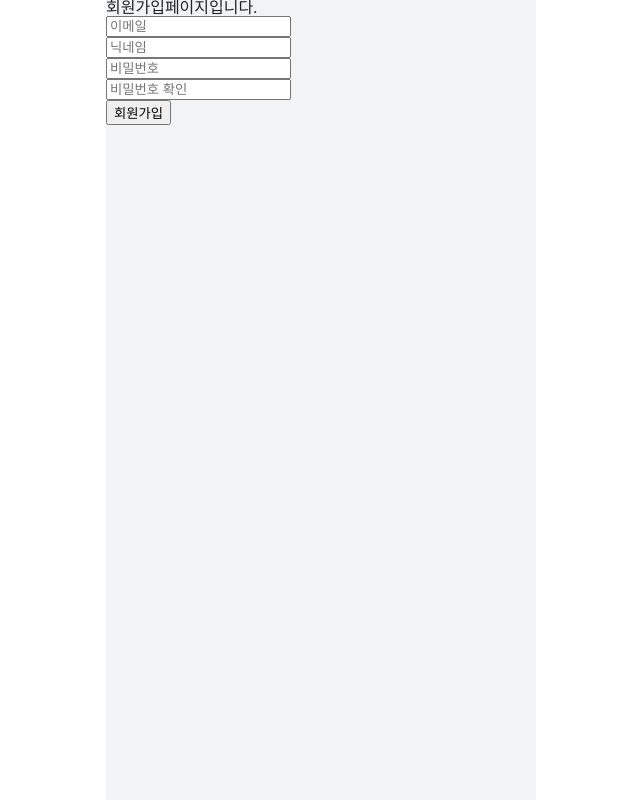
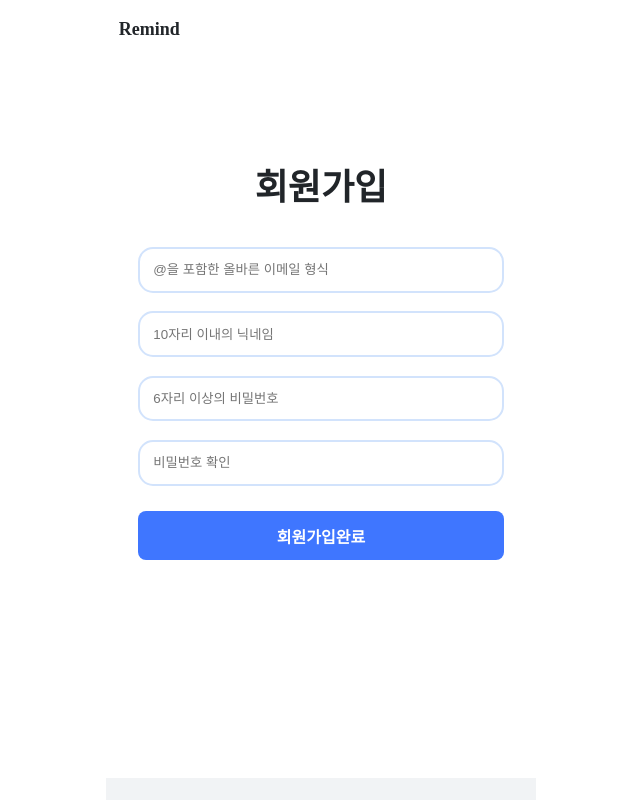
Before and after one commit to soohyun-dev/Remind, a React (Vite) app: page /SignUp in a window 1280 px wide. Shown: the whole page, without its empty margins (319-959 px from the left). Built offline with nearby package versions, Linux system fonts and the light colour scheme; a web font is replaced by a local one.

Commit message:
:sparkles: feat: 회원가입 페이지 스타일링

```diff
--- a/src/pages/SignUp/SignUp.styled.ts
+++ b/src/pages/SignUp/SignUp.styled.ts
@@ -1,3 +1,42 @@
 import styled from "styled-components";
 
-export const SignUpSection = styled.section``;
+export const SignUpSection = styled.section`
+  padding: 2em;
+  background: #fff;
+  padding-top: 10vh;
+  min-height: 90vh;
+  text-align: center;
+`;
+
+export const SignUpTitleBox = styled.div`
+  margin: 2em 0;
+`;
+
+export const SignUpTitleParagraph = styled.p`
+  font-size: 36px;
+  font-weight: 600;
+`;
+
+export const SignUpInput = styled.input`
+  margin: 0.7em 0;
+  padding: 1em;
+  width: 100%;
+  border: 2px solid #d2e3fc;
+  border-radius: 15px;
+`;
+
+export const SignUpButton = styled.button`
+  margin: 1em 0;
+  width: 100%;
+  font-size: 16px;
+  padding: 0.8em 0.6em;
+  background-color: #3f76ff;
+  color: #fff;
+  font-weight: 600;
+  border: none;
+  border-radius: 8px;
+  cursor: pointer;
+  &:hover {
+    opacity: 0.9;
+  }
+`;
--- a/src/pages/SignUp/SignUp.tsx
+++ b/src/pages/SignUp/SignUp.tsx
@@ -4,9 +4,16 @@ import { useNavigate } from "react-router-dom";
 import { useDispatch } from "react-redux";
 import { addDoc, collection, doc, updateDoc } from "firebase/firestore";
 import { firebaseAuth, fireStore } from "@/firebase";
-import { SignUpSection } from "./SignUp.styled";
+import {
+  SignUpButton,
+  SignUpInput,
+  SignUpSection,
+  SignUpTitleBox,
+  SignUpTitleParagraph,
+} from "./SignUp.styled";
 import { userSlice } from "@/feature/userSlice";
 import { Layout } from "@/styles/style";
+import Navbar from "@/components/Navbar";
 
 export default function SignUp() {
   const newUserInfo = collection(fireStore, "users");
@@ -102,34 +109,39 @@ export default function SignUp() {
 
   return (
     <Layout>
+      <Navbar />
       <SignUpSection>
-        <div>회원가입페이지입니다.</div>
+        <SignUpTitleBox>
+          <SignUpTitleParagraph>회원가입</SignUpTitleParagraph>
+        </SignUpTitleBox>
         <div>
-          <input
+          <SignUpInput
             onChange={(e) => setRegisterEmail(e.target.value)}
-            placeholder="이메일"
+            placeholder="@을 포함한 올바른 이메일 형식"
           />
         </div>
         <div>
-          <input
+          <SignUpInput
             onChange={(e) => setNickname(e.target.value)}
-            placeholder="닉네임"
+            placeholder="10자리 이내의 닉네임"
           />
         </div>
         <div>
-          <input
+          <SignUpInput
             onChange={(e) => setRegisterPassword(e.target.value)}
-            placeholder="비밀번호"
+            placeholder="6자리 이상의 비밀번호"
           />
         </div>
         <div>
-          <input
+          <SignUpInput
             onChange={(e) => setCheckPassword(e.target.value)}
             placeholder="비밀번호 확인"
           />
         </div>
         <div>
-          <button onClick={() => isAllowProcess()}>회원가입</button>
+          <SignUpButton onClick={() => isAllowProcess()}>
+            회원가입완료
+          </SignUpButton>
         </div>
       </SignUpSection>
     </Layout>
```
